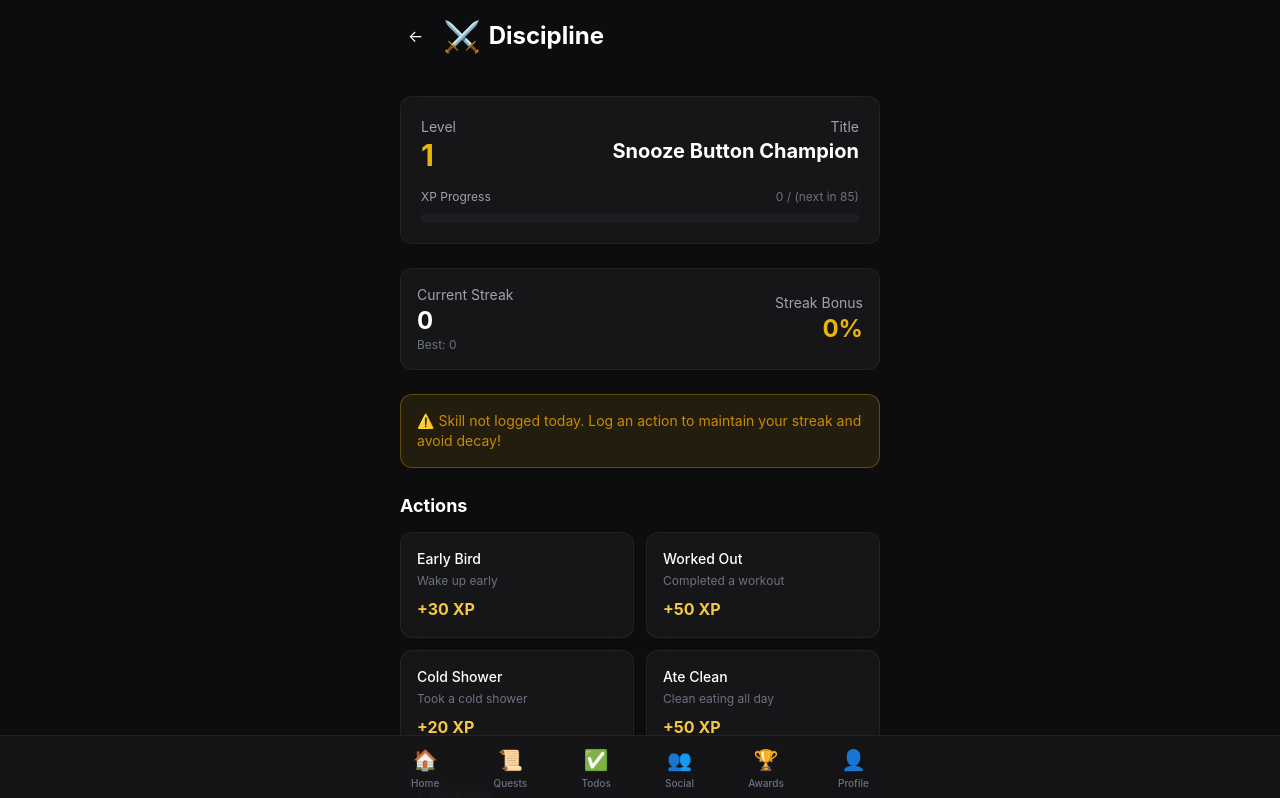
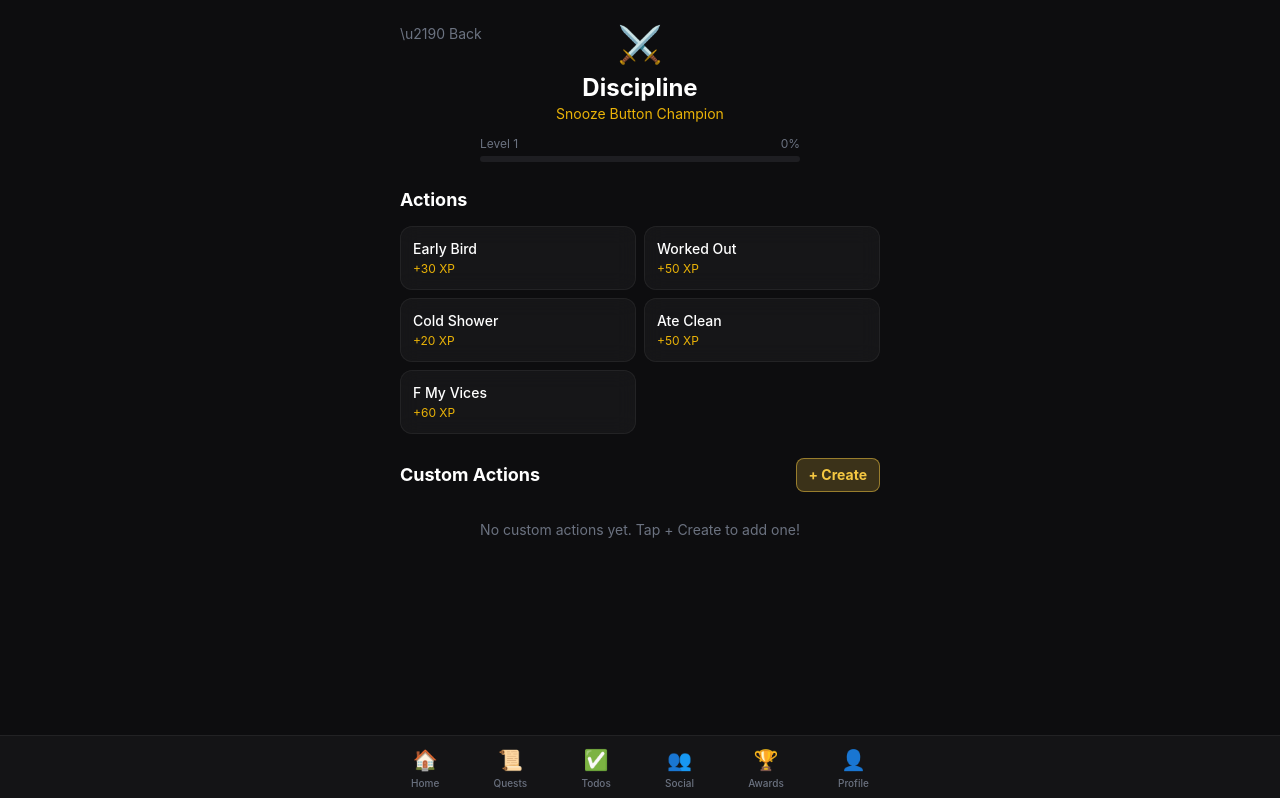
Before and after one commit to TilinInc/lifequest-react, a Next.js app: page /dashboard/skills/discipline in a window 1280 px wide. Shown: the top 798 px of the page. Built offline with nearby package versions, Linux system fonts and the light colour scheme.

Commit message:
feat: add skill detail page with custom action creation inside each category

```diff
--- /dev/null
+++ b/src/app/dashboard/skills/[id]/page.tsx
@@ -0,0 +1,187 @@
+'use client';
+
+import { useState } from 'react';
+import { useParams, useRouter } from 'next/navigation';
+import { useGameStore } from '@/store/useGameStore';
+import { useUIStore } from '@/store/useUIStore';
+import { SKILL_DEFS } from '@/lib/game-logic/skillSystem';
+import { getLevel, getXpProgress, getSkillTitle } from '@/lib/game-logic/levelSystem';
+import ProgressBar from '@/components/Shared/ProgressBar';
+
+export default function SkillDetailPage() {
+  const params = useParams();
+  const router = useRouter();
+  const skillId = params.id as string;
+
+  const skills = useGameStore(s => s.skills);
+  const log = useGameStore(s => s.log);
+  const logAction = useGameStore(s => s.logAction);
+  const customActions = useGameStore(s => s.customActions);
+  const addCustomAction = useGameStore(s => s.addCustomAction);
+  const removeCustomAction = useGameStore(s => s.removeCustomAction);
+  const showToast = useUIStore(s => s.showToast);
+  const showLevelUpModal = useUIStore(s => s.showLevelUpModal);
+
+  const [newName, setNewName] = useState('');
+  const [newXp, setNewXp] = useState('');
+  const [showCreateForm, setShowCreateForm] = useState(false);
+
+  const skillDef = SKILL_DEFS.find(d => d.id === skillId);
+  if (!skillDef) {
+    return (
+      <div className="text-center py-12">
+        <p className="text-text-muted">Skill not found</p>
+        <button onClick={() => router.back()} className="text-accent-gold mt-4">Go Back</button>
+      </div>
+    );
+  }
+
+  const skill = skills.find(s => s.id === skillId);
+  const xp = skill?.xp || 0;
+  const level = getLevel(xp);
+  const progress = getXpProgress(xp);
+  const skillTitle = getSkillTitle(skillId, level);
+  const skillCustomActions = customActions[skillId] || [];
+
+  const handleLog = (actionId: string, actionName: string, actionXp: number) => {
+    const result = logAction(skillId as any, actionId, actionName, actionXp);
+    showToast(`+${result.xpEarned} XP \u2014 ${actionName}`, 'xp');
+    if (result.leveledUp) {
+      showLevelUpModal(skillId, result.newLevel);
+    }
+    if (result.newAchievements.length > 0) {
+      setTimeout(() => showToast('\ud83c\udfc6 Achievement Unlocked!', 'success'), 500);
+    }
+  };
+
+  const handleCreateCustom = () => {
+    const xpVal = parseInt(newXp);
+    if (!newName.trim() || isNaN(xpVal) || xpVal < 1) {
+      showToast('Enter a name and XP (1-50)', 'error');
+      return;
+    }
+    addCustomAction(skillId, newName.trim(), Math.min(xpVal, 50));
+    showToast(`Custom action "\${newName.trim()}" created (${Math.min(xpVal, 50)} XP)`, 'success');
+    setNewName('');
+    setNewXp('');
+    setShowCreateForm(false);
+  };
+
+  const today = new Date();
+  const todayKey = `${today.getFullYear()}-${String(today.getMonth()+1).padStart(2,'0')}-${String(today.getDate()).padStart(2,'0')}`;
+  const todayCount = log.filter(l => {
+    const d = new Date(l.timestamp);
+    return l.skillId === skillId && `${d.getFullYear()}-${String(d.getMonth()+1).padStart(2,'0')}-${String(d.getDate()).padStart(2,'0')}` === todayKey;
+  }).length;
+
+  return (
+    <div className="space-y-6 pb-24">
+      {/* Header */}
+      <div className="text-center pt-2 relative">
+        <button onClick={() => router.back()} className="absolute left-0 top-2 text-text-muted hover:text-white transition-colors text-sm">
+          \u2190 Back
+        </button>
+        <div className="text-4xl mb-2">{skillDef.icon}</div>
+        <h1 className="text-2xl font-bold">{skillDef.name}</h1>
+        <p className="text-sm" style={{ color: skillDef.color }}>{skillTitle}</p>
+        <div className="mt-3 max-w-xs mx-auto">
+          <div className="flex justify-between text-xs text-text-muted mb-1">
+            <span>Level {level}</span>
+            <span>{Math.round(progress * 100)}%</span>
+          </div>
+          <ProgressBar progress={progress} color={skillDef.color} height={6} />
+        </div>
+        {todayCount > 0 && (
+          <p className="text-xs text-text-muted mt-2">{todayCount} action{todayCount !== 1 ? 's' : ''} logged today</p>
+        )}
+      </div>
+
+      {/* Actions */}
+      <div>
+        <h2 className="font-bold text-lg mb-3">Actions</h2>
+        <div className="grid grid-cols-2 gap-2">
+          {skillDef.actions.map(action => (
+            <button
+              key={action.id}
+              onClick={() => handleLog(action.id, action.name, action.xp)}
+              className="glass rounded-xl p-3 border border-border-subtle hover:border-accent-gold transition-all text-left active:scale-95"
+            >
+              <div className="font-medium text-sm">{action.name}</div>
+              <div className="text-xs mt-0.5" style={{ color: skillDef.color }}>+{action.xp} XP</div>
+            </button>
+          ))}
+        </div>
+      </div>
+
+      {/* Custom Actions */}
+      <div>
+        <div className="flex items-center justify-between mb-3">
+          <h2 className="font-bold text-lg">Custom Actions</h2>
+          <button
+            onClick={() => setShowCreateForm(!showCreateForm)}
+            className="text-sm font-bold px-3 py-1.5 rounded-lg bg-accent-gold/20 border border-accent-gold/50 text-accent-gold hover:bg-accent-gold/30 transition-colors"
+          >
+            {showCreateForm ? 'Cancel' : '+ Create'}
+          </button>
+        </div>
+
+        {/* Create Form */}
+        {showCreateForm && (
+          <div className="glass rounded-xl p-4 border border-accent-gold/30 mb-3 space-y-3">
+            <input
+              type="text"
+              placeholder="Action name"
+              value={newName}
+              onChange={e => setNewName(e.target.value)}
+              maxLength={30}
+              className="w-full bg-bg-secondary rounded-lg px-3 py-2 text-sm border border-border-subtle focus:border-accent-gold focus:outline-none"
+            />
+            <div className="flex gap-2">
+              <input
+                type="number"
+                placeholder="XP (max 50)"
+                value={newXp}
+                onChange={e => setNewXp(e.target.value)}
+                min={1}
+                max={50}
+                className="flex-1 bg-bg-secondary rounded-lg px-3 py-2 text-sm border border-border-subtle focus:border-accent-gold focus:outline-none"
+              />
+              <button
+                onClick={handleCreateCustom}
+                className="px-4 py-2 rounded-lg bg-accent-gold text-bg-primary font-bold text-sm hover:brightness-110 transition-all"
+              >
+                Add
+              </button>
+            </div>
+            <p className="text-[10px] text-text-muted">Custom actions are capped at 50 XP to prevent abuse.</p>
+          </div>
+        )}
+
+        {/* Custom Actions List */}
+        {skillCustomActions.length > 0 ? (
+          <div className="grid grid-cols-2 gap-2">
+            {skillCustomActions.map(action => (
+              <div key={action.id} className="glass rounded-xl p-3 border border-dashed border-accent-gold/40 relative group">
+                <button
+                  onClick={() => handleLog(action.id, action.name, action.xp)}
+                  className="text-left w-full active:scale-95 transition-transform"
+                >
+                  <div className="font-medium text-sm">\u2605 {action.name}</div>
+                  <div className="text-xs mt-0.5 text-accent-gold">+{action.xp} XP</div>
+                </button>
+                <button
+                  onClick={() => removeCustomAction(skillId, action.id)}
+                  className="absolute top-1 right-2 text-red-400/60 hover:text-red-400 text-xs opacity-0 group-hover:opacity-100 transition-opacity"
+                >
+                  \u2715
+                </button>
+              </div>
+            ))}
+          </div>
+        ) : !showCreateForm ? (
+          <p className="text-sm text-text-muted text-center py-4">No custom actions yet. Tap + Create to add one!</p>
+        ) : null}
+      </div>
+    </div>
+  );
+}
```
